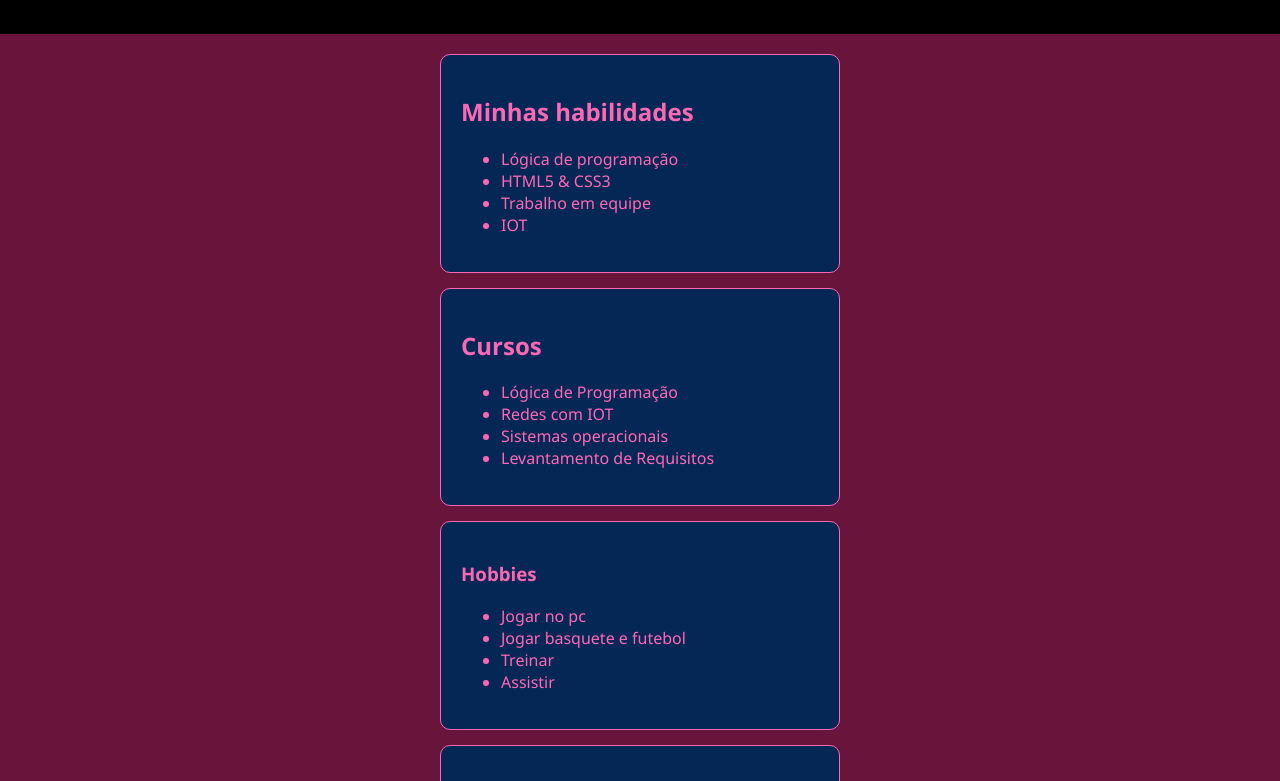
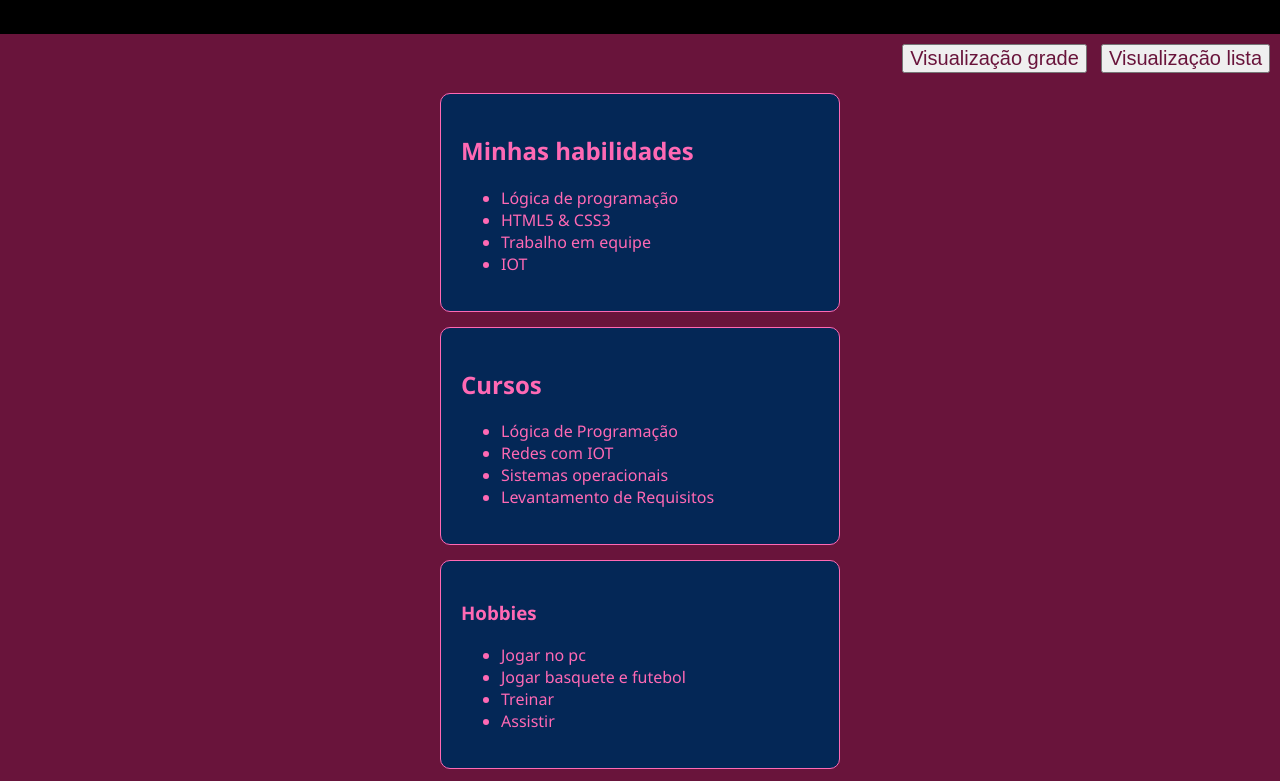
Before and after one commit to gabrielzx090/site-pessoal, a plain HTML site: page index.html in a window 1280 px wide. Shown: the part 184-965 px from the top of the page. Drawn offline with Linux system fonts and the light colour scheme.

Commit message:
melhorando meu site

```diff
--- a/index.html
+++ b/index.html
@@ -59,6 +59,27 @@
         text-decoration: underline;
         cursor: pointer;
     }
+    .buttons{
+        text-align: right;
+        margin-top: 10px;
+        margin-right: 10px;
+    }
+    .buttons-vizualizacao {
+
+          font-size: 20px;
+          color: #69143b;
+          margin-left: 10px;
+    }
+
+    .modo-grade {
+        padding-top: 20px;
+        margin: 0 auto;
+        display: flex;
+        flex-wrap: wrap;
+        gap: 10px;
+        justify-content: center;
+        width: 100%;
+    }
 
 
 </style>
@@ -73,7 +94,20 @@
 
         </p>
     </header>
-    <main>
+
+    <div class="buttons">
+        <button class="buttons-vizualizacao" onclick="mudarGrade()">
+            Visualização grade
+
+        </button>
+        <button class="buttons-vizualizacao" onclick="mudarLista()">
+            Visualização lista
+
+        </button>
+
+    </div>
+
+    <main id="principal">
         <section>
             <h2>
                 Minhas habilidades
@@ -130,7 +164,16 @@
             &copy; 2025 Gabriel. Todos os direitos reservados
         </footer>
 
+</body>
+<script>
+    function mudarGrade() {
 
-
-</body>
+        const principal = document.getElementById('principal')
+        principal.classList.add('modo-grade')
+    }
+    function mudarLista() {
+       const principal = document.getElementById("principal")
+       principal.classList.remove('modo-grade')
+    }
+</script>
 </html>
```
